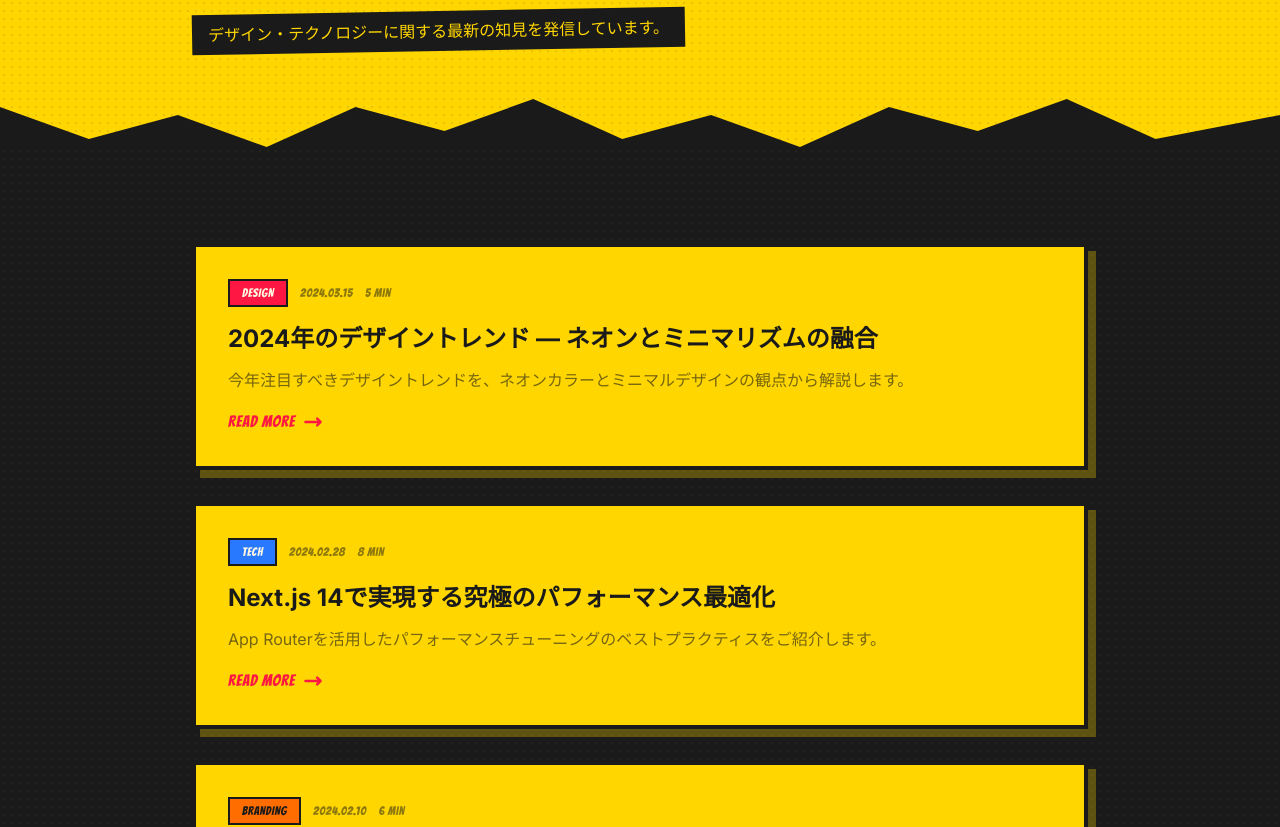
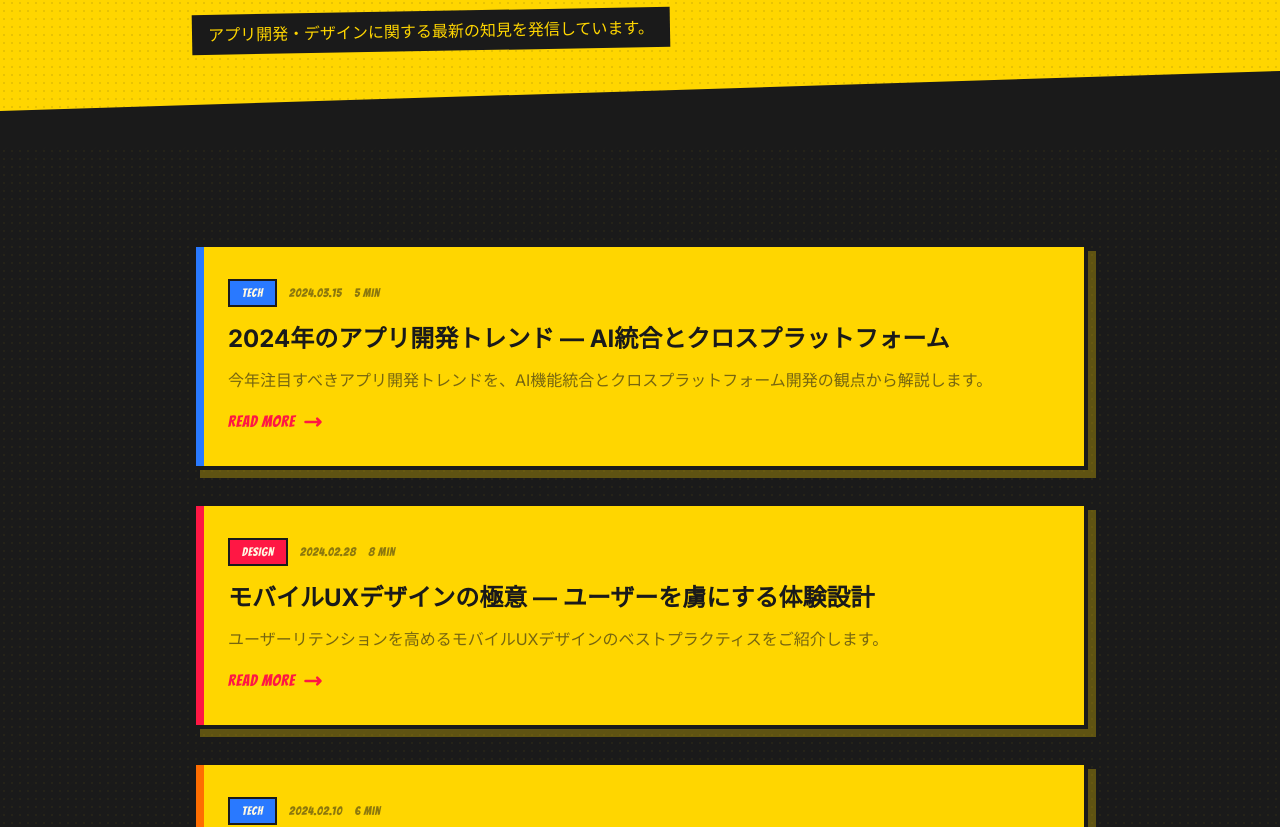
Before and after one commit to cocopocha-dev/cocopocha-app, a Next.js app: page /blog in a window 1280 px wide. Shown: the part 305-1132 px from the top of the page. Built offline with nearby package versions, Linux system fonts and the light colour scheme.

Commit message:
Update by AI agent

```diff
--- a/src/app/blog/page.tsx
+++ b/src/app/blog/page.tsx
@@ -4,44 +4,63 @@ import { motion } from "framer-motion";
 
 const posts = [
   {
-    slug: "design-trends-2024",
-    title: "2024年のデザイントレンド — ネオンとミニマリズムの融合",
-    excerpt: "今年注目すべきデザイントレンドを、ネオンカラーとミニマルデザインの観点から解説します。",
+    slug: "app-development-trends-2024",
+    title: "2024年のアプリ開発トレンド — AI統合とクロスプラットフォーム",
+    excerpt: "今年注目すべきアプリ開発トレンドを、AI機能統合とクロスプラットフォーム開発の観点から解説します。",
     date: "2024.03.15",
-    category: "Design",
+    category: "Tech",
     readTime: "5 min",
+    color: "#2979FF",
   },
   {
-    slug: "nextjs-performance",
-    title: "Next.js 14で実現する究極のパフォーマンス最適化",
-    excerpt: "App Routerを活用したパフォーマンスチューニングのベストプラクティスをご紹介します。",
+    slug: "mobile-ux-design",
+    title: "モバイルUXデザインの極意 — ユーザーを虜にする体験設計",
+    excerpt: "ユーザーリテンションを高めるモバイルUXデザインのベストプラクティスをご紹介します。",
     date: "2024.02.28",
-    category: "Tech",
+    category: "Design",
     readTime: "8 min",
+    color: "#FF1744",
   },
   {
-    slug: "brand-identity",
-    title: "ブランドアイデンティティを確立する5つのステップ",
-    excerpt: "ポップでありながらプロフェッショナルなブランドを構築するための実践的なガイド。",
+    slug: "flutter-vs-react-native",
+    title: "Flutter vs React Native — 2024年の最適解を探る",
+    excerpt: "クロスプラットフォーム開発のフレームワーク選定ガイド。プロジェクト特性別の最適解を解説。",
     date: "2024.02.10",
-    category: "Branding",
+    category: "Tech",
     readTime: "6 min",
+    color: "#FF6D00",
   },
   {
-    slug: "creative-process",
-    title: "クリエイティブプロセスの裏側 — アイデアから実装まで",
-    excerpt: "私たちのデザインプロセスを公開。インスピレーションの見つけ方から最終納品まで。",
+    slug: "app-launch-strategy",
+    title: "アプリローンチ戦略 — 成功する市場投入のステップ",
+    excerpt: "アプリリリースからグロースまで、cocopocha LAB が実践するローンチ戦略を公開。",
     date: "2024.01.20",
-    category: "Process",
+    category: "Strategy",
     readTime: "7 min",
+    color: "#AA00FF",
   },
 ];
 
 const categoryColors: Record<string, string> = {
   Design: "bg-comic-red text-comic-white",
   Tech: "bg-comic-blue text-comic-white",
-  Branding: "bg-comic-orange text-comic-black",
+  Strategy: "bg-comic-orange text-comic-black",
   Process: "bg-comic-pink text-comic-white",
+};
+
+const ease = [0.22, 1, 0.36, 1] as [number, number, number, number];
+
+const diagonalIn = {
+  hidden: (i: number) => ({
+    opacity: 0,
+    x: i % 2 === 0 ? -100 : 100,
+    y: 40,
+    rotate: i % 2 === 0 ? -4 : 4,
+  }),
+  visible: (i: number) => ({
+    opacity: 1, x: 0, y: 0, rotate: 0,
+    transition: { duration: 0.6, delay: i * 0.12, ease },
+  }),
 };
 
 export default function BlogPage() {
@@ -49,17 +68,17 @@ export default function BlogPage() {
     <>
       <section className="relative py-24 px-6 bg-comic-yellow overflow-hidden">
         <div className="absolute inset-0 halftone opacity-10" />
-        <div className="absolute -bottom-2 left-0 w-full">
-          <svg viewBox="0 0 1440 80" preserveAspectRatio="none" className="w-full h-16">
-            <path d="M0,20 L100,60 L200,30 L300,70 L400,20 L500,50 L600,10 L700,60 L800,30 L900,70 L1000,20 L1100,50 L1200,10 L1300,60 L1440,30 L1440,80 L0,80 Z" fill="#1A1A1A" />
+        <div className="absolute -bottom-1 left-0 w-full">
+          <svg viewBox="0 0 1440 120" preserveAspectRatio="none" className="w-full h-20">
+            <path d="M0,120 L0,60 L1440,0 L1440,120 Z" fill="#1A1A1A" />
           </svg>
         </div>
 
         <div className="max-w-4xl mx-auto relative">
           <motion.div
-            initial={{ x: -50, opacity: 0 }}
-            animate={{ x: 0, opacity: 1 }}
-            transition={{ duration: 0.5 }}
+            initial={{ x: -80, opacity: 0, rotate: -3 }}
+            animate={{ x: 0, opacity: 1, rotate: 0 }}
+            transition={{ duration: 0.7, ease }}
           >
             <span className="inline-block px-4 py-1 bg-comic-black text-comic-yellow font-comic text-sm tracking-widest uppercase mb-6 transform rotate-1">
               Blog
@@ -72,7 +91,7 @@ export default function BlogPage() {
               <span className="text-comic-red">Articles</span>
             </h1>
             <div className="inline-block bg-comic-black px-4 py-2 mt-4 transform -rotate-1">
-              <p className="text-comic-yellow">デザイン・テクノロジーに関する最新の知見を発信しています。</p>
+              <p className="text-comic-yellow">アプリ開発・デザインに関する最新の知見を発信しています。</p>
             </div>
           </motion.div>
         </div>
@@ -80,21 +99,26 @@ export default function BlogPage() {
 
       <section className="py-24 px-6 bg-comic-black relative overflow-hidden">
         <div className="absolute inset-0 halftone-yellow opacity-5" />
+        <div className="absolute inset-0 diagonal-lines opacity-5" />
         <div className="max-w-4xl mx-auto relative space-y-8">
           {posts.map((post, i) => (
             <motion.article
               key={post.slug}
-              initial={{ x: i % 2 === 0 ? -40 : 40, opacity: 0 }}
-              whileInView={{ x: 0, opacity: 1 }}
+              custom={i}
+              variants={diagonalIn}
+              initial="hidden"
+              whileInView="visible"
               viewport={{ once: true }}
-              transition={{ delay: i * 0.1 }}
-              whileHover={{ scale: 1.02, rotate: i % 2 === 0 ? 0.5 : -0.5 }}
-              className="bg-comic-yellow p-8 border-4 border-comic-black cursor-pointer group"
+              whileHover={{ scale: 1.02, rotate: i % 2 === 0 ? 0.5 : -0.5, y: -4 }}
+              className="bg-comic-yellow p-8 border-4 border-comic-black cursor-pointer group relative overflow-hidden"
               style={{
                 boxShadow: "8px 8px 0px rgba(255,214,0,0.3)",
-                transform: `rotate(${i % 2 === 0 ? "-0.5" : "0.5"}deg)`,
               }}
             >
+              <div
+                className="absolute top-0 left-0 w-2 h-full"
+                style={{ background: post.color }}
+              />
               <div className="flex flex-wrap items-center gap-3 mb-4">
                 <span className={`px-3 py-1 font-comic text-xs tracking-wider uppercase border-2 border-comic-black ${categoryColors[post.category] || "bg-comic-yellow text-comic-black"}`}>
                   {post.category}
```
